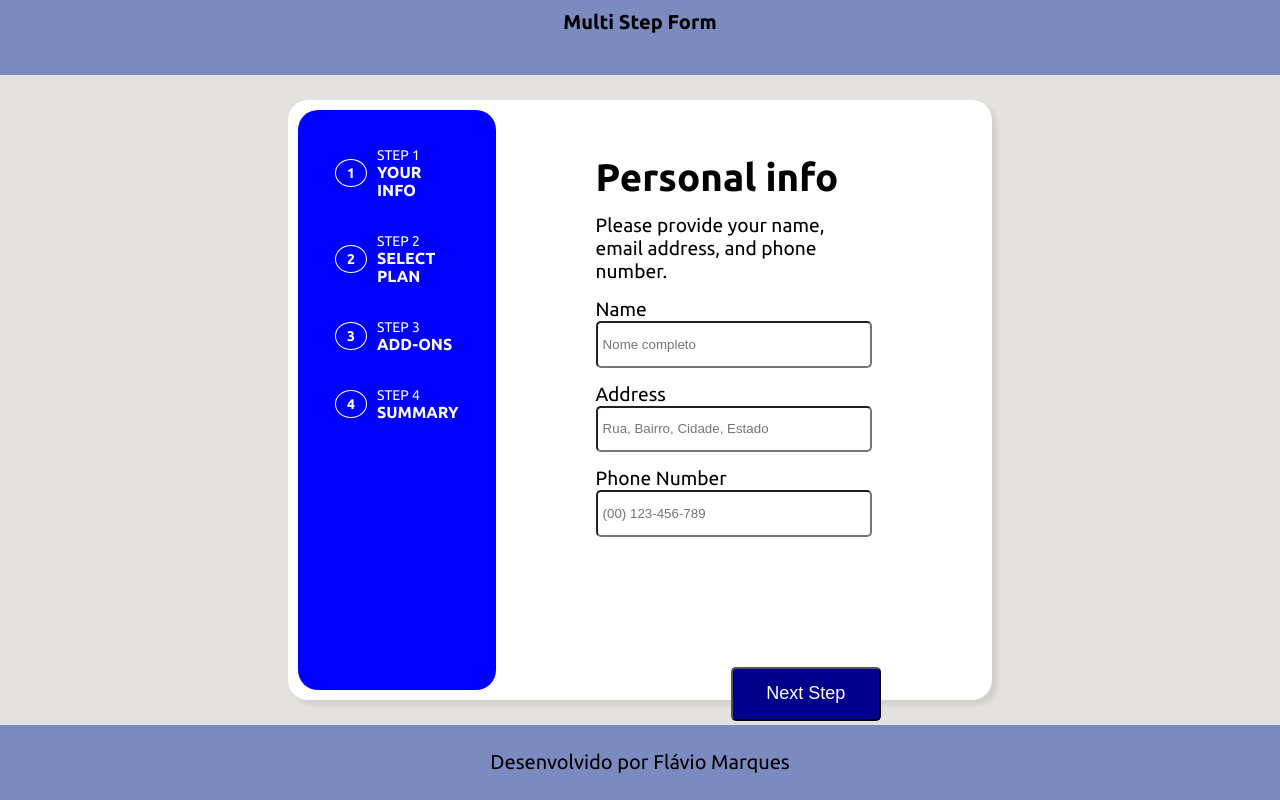
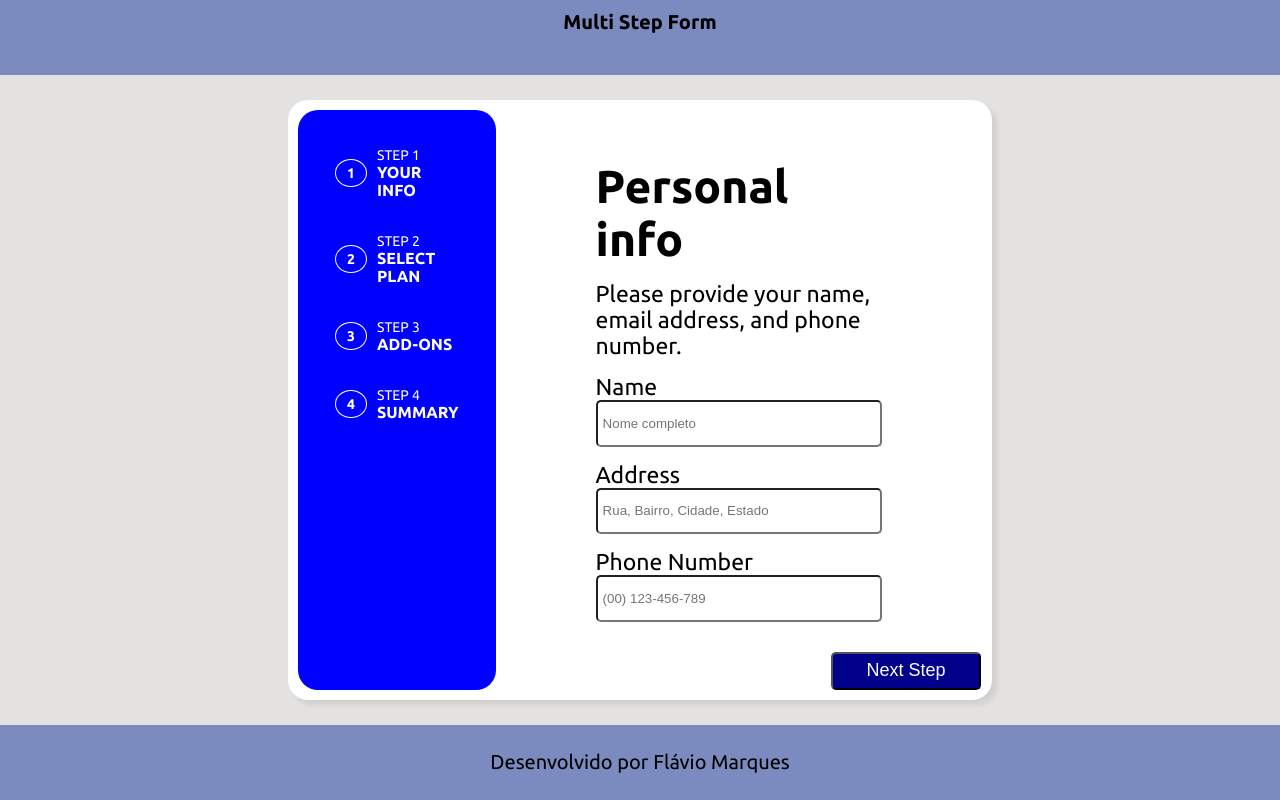
Before and after one commit to marquesflavio/multi-step-form, a React (Create React App) app: page / in a window 1280 px wide. Built offline with nearby package versions, Linux system fonts and the light colour scheme.

Commit message:
corrigi style botão que estava sendo estilizado em dois locais diferentes, gerando conflito

```diff
--- a/src/components/Botao/Botao.css
+++ b/src/components/Botao/Botao.css
@@ -1,8 +1,3 @@
-.button-container{
-    display: flex;
-    flex-direction: row;
-    align-content: flex-start;
-}
 .button{
     background-color: darkblue;
     font-size: 18px;
@@ -10,7 +5,6 @@
     color: white;
     height: 3em;
     width: 150px;
-    margin-top: 100px;
     position: relative;
     left: 70%;
 
--- a/src/components/Botao/Botao.js
+++ b/src/components/Botao/Botao.js
@@ -9,9 +9,7 @@ const Botao = (props) =>{
 
     return(
 
-        <div className="button-container">
             <button className="button" onClick={proximaPagina}>{props.button}</button>
-        </div>
     )
 }
 export default Botao
--- a/src/components/Container/Container.js
+++ b/src/components/Container/Container.js
@@ -7,14 +7,12 @@ const Container = () => {
         <div className='container'>
             <MenuLateral/>
 
-
             <Formulario
                 info = "Personal info"
                 paragraph = "Please provide your name, email address, and phone number."
                 name = "Name"
                 address = "Address"
                 phone = "Phone Number"
-                button = "Next Step"
             />
         </div>
     )
--- a/src/components/Formulario/Formulario.css
+++ b/src/components/Formulario/Formulario.css
@@ -1,9 +1,9 @@
-.formulario{
+.formulario, .container-formulario{
     font-size: 1.2em;
     /* border: 1px solid black; */
     display: flex;
     flex-direction: column;
-    margin: 45px 110px 60px 0px;
+    margin: 25px 50px 0px 0px;
 }
 .formulario input{
     border-radius: 5px;
--- a/src/components/Formulario/Formulario.js
+++ b/src/components/Formulario/Formulario.js
@@ -5,7 +5,7 @@ const Formulario = (props) => {
 
     return (
 
-        <div>
+        <div className='container-formulario'>
             <form className="formulario">
                 <h1>{props.info}</h1>
                 <p>{props.paragraph}</p>
```
